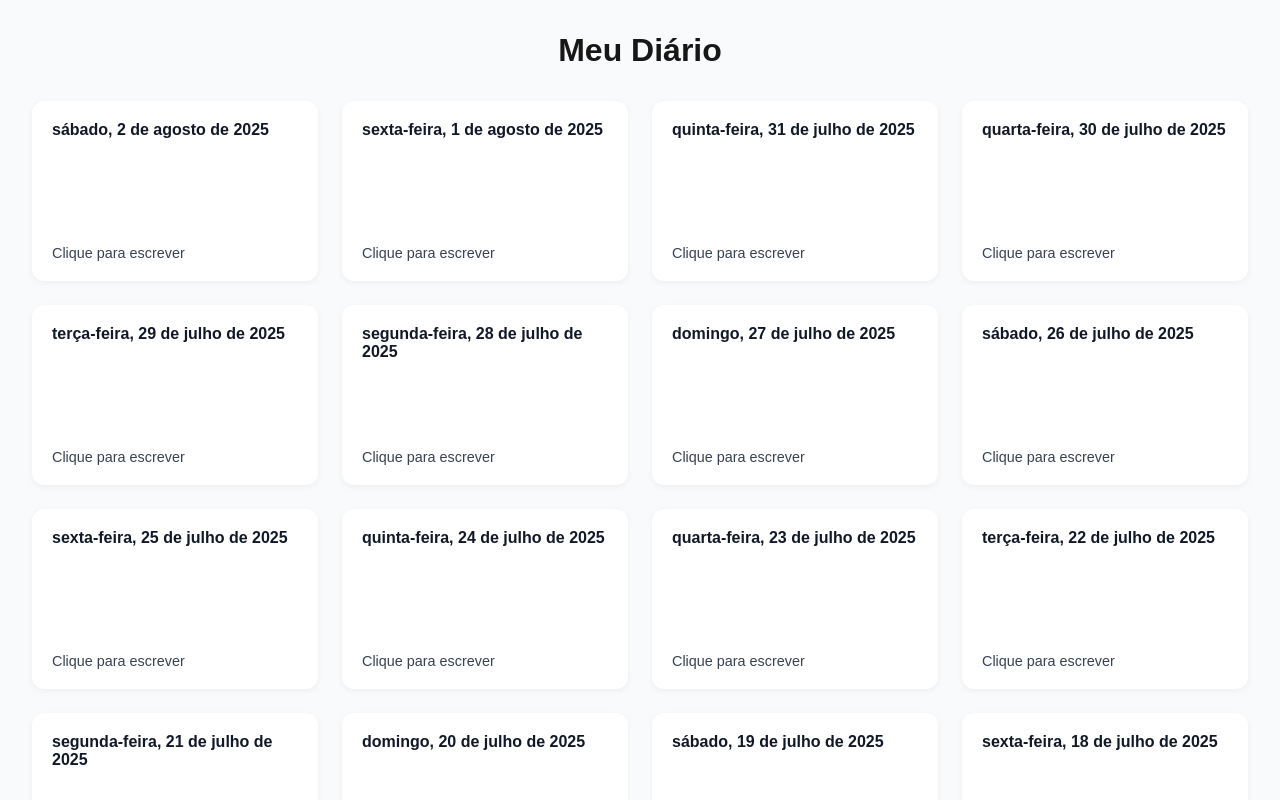
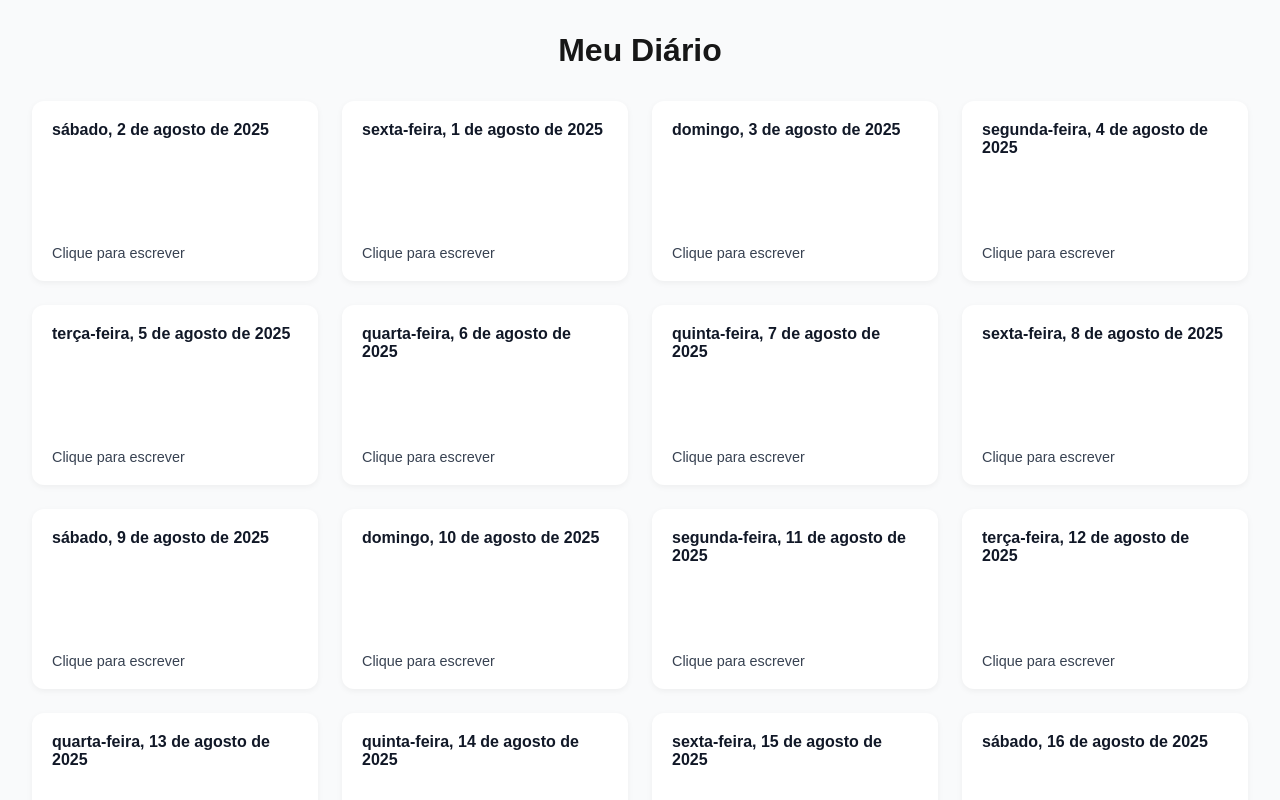
Before and after one commit to camilagoulartsoares/personal-journal, a Next.js app: page /diary in a window 1280 px wide. Shown: the top 800 px of the page. Built offline with nearby package versions, Linux system fonts and the light colour scheme.

Commit message:
feat(diary): ordenar dias com o dia atual primeiro, passados em ordem decrescente e futuros no final

```diff
--- a/app/diary/page.tsx
+++ b/app/diary/page.tsx
@@ -25,23 +25,41 @@ export default function DiaryListPage() {
     })
   }
 
+  function getAllDaysOfCurrentMonthOrdered() {
+    const now = new Date()
+    const today = now.toISOString().split('T')[0]
+    const year = now.getFullYear()
+    const month = now.getMonth()
+    const daysInMonth = new Date(year, month + 1, 0).getDate()
+
+    const past: string[] = []
+    const future: string[] = []
+
+    for (let day = 1; day <= daysInMonth; day++) {
+      const d = new Date(year, month, day)
+      const formatted = d.toISOString().split('T')[0]
+
+      if (formatted < today) {
+        past.push(formatted)
+      } else if (formatted > today) {
+        future.push(formatted)
+      }
+    }
+
+    return [today, ...past.reverse(), ...future]
+  }
+
   function handleClick(date: string) {
     router.push(`/diary/${date}`)
   }
 
-  const sortedDates = Object.keys(entries).sort((a, b) => b.localeCompare(a))
-
-  const last30Days = Array.from({ length: 30 }, (_, i) => {
-    const d = new Date()
-    d.setDate(d.getDate() - i)
-    return d.toISOString().split('T')[0]
-  })
+  const days = getAllDaysOfCurrentMonthOrdered()
 
   return (
     <div className={styles.pageContainer}>
       <h1 className={styles.title}>Meu Diário</h1>
       <div className={styles.grid}>
-        {last30Days.map((date) => (
+        {days.map((date) => (
           <div key={date} className={styles.card} onClick={() => handleClick(date)}>
             <h3>{formatDateLabel(date)}</h3>
             {entries[date] ? (
```
